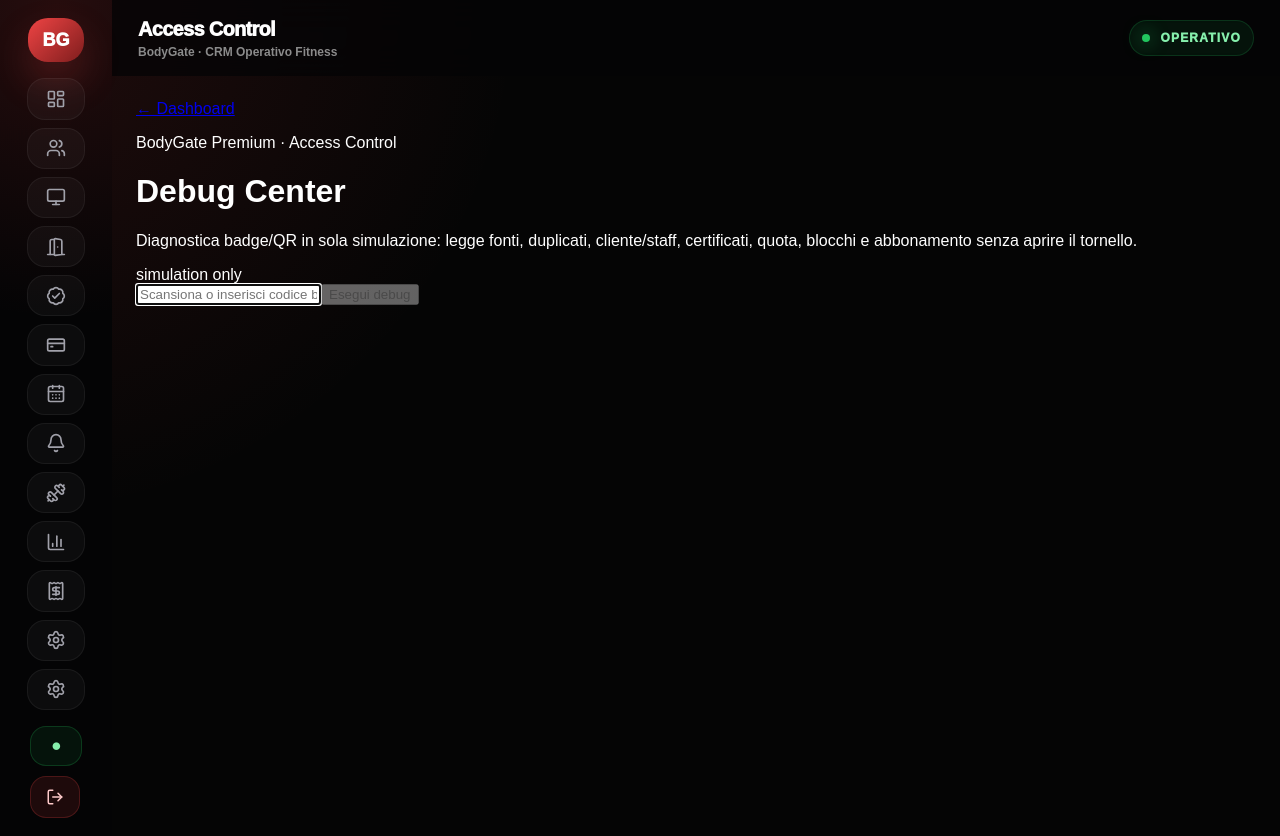
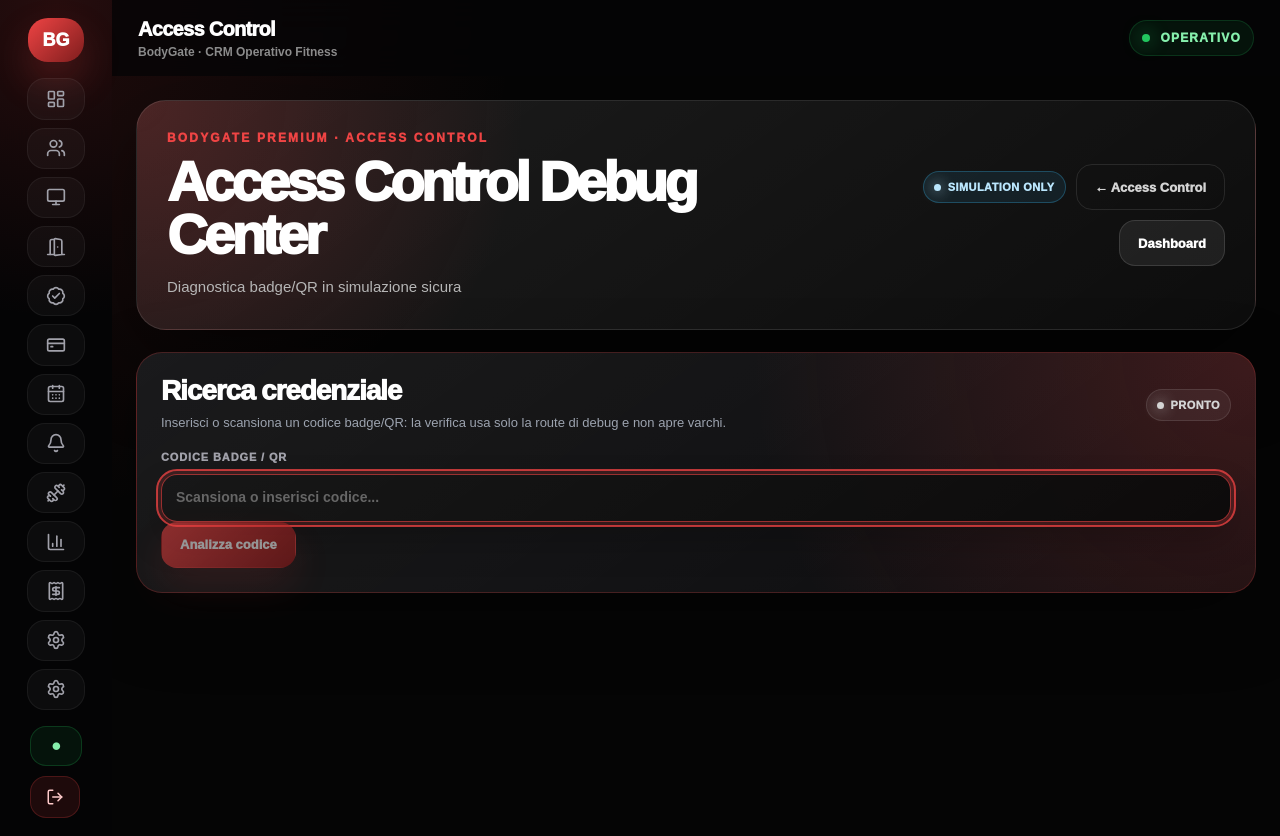
Before and after one commit to BodyGate/bodygate-admin, a Next.js app: page /access-control/debug in a window 1280 px wide. Built offline with nearby package versions, Linux system fonts and the light colour scheme.

Commit message:
Refine access control debug UI

```diff
--- a/app/access-control/debug/page.tsx
+++ b/app/access-control/debug/page.tsx
@@ -1,55 +1,115 @@
 "use client";
 
-import Link from "next/link";
-import { FormEvent, useMemo, useState } from "react";
+import type { FormEvent, ReactNode } from "react";
+import { useMemo, useState } from "react";
+import BGButton from "../../components/ui/BGButton";
+import BGCard from "../../components/ui/BGCard";
+
+type DebugMatch = {
+  source?: string;
+  field?: string;
+  id?: string | null;
+  owner_type?: string;
+  owner_id?: string | null;
+  code?: string;
+  active?: boolean | null;
+  status?: string | null;
+};
+
+type DebugPerson = {
+  id?: string;
+  name?: string | null;
+  email?: string | null;
+  phone?: string | null;
+  branch_id?: string | null;
+  is_active?: boolean;
+  role?: string | null;
+  badge_code?: string | null;
+  controller_code?: string | null;
+};
+
+type DebugCheck = {
+  status?: string;
+  required?: boolean;
+  active_matches?: number;
+  inactive_matches?: number;
+  customer_fields?: Record<string, unknown>;
+  latest_records?: unknown[];
+  item?: Record<string, unknown> | null;
+  items?: Record<string, unknown>[];
+};
 
 type DebugResponse = {
   input?: { code?: string; checked_at?: string };
-  matches?: any[];
+  matches?: DebugMatch[];
   owner_type?: string;
-  customer?: any;
-  staff?: any;
-  checks?: Record<string, any>;
+  customer?: DebugPerson | null;
+  staff?: DebugPerson | null;
+  checks?: Record<string, DebugCheck>;
   warnings?: string[];
   final_allowed?: boolean;
   final_reason?: string;
   simulation_only?: boolean;
 };
 
-function StatusPill({ ok, label }: { ok?: boolean; label: string }) {
+type Tone = "success" | "danger" | "warning" | "info" | "neutral";
+
+const POSITIVE_STATUSES = new Set(["valid", "active", "clear", "not_required", "valid_or_legacy"]);
+const WARNING_STATUSES = new Set(["not_checked", "unknown", "legacy"]);
+
+function statusTone(status?: string): Tone {
+  if (!status) return "neutral";
+  if (POSITIVE_STATUSES.has(status)) return "success";
+  if (WARNING_STATUSES.has(status)) return "warning";
+  return "danger";
+}
+
+function StatusBadge({ tone = "neutral", label }: { tone?: Tone; label: string }) {
+  const className = tone === "neutral" ? "bg-status" : `bg-status bg-status-${tone}`;
+  return <span className={className}>{label}</span>;
+}
+
+function DiagnosticCard({ title, status, children }: { title: string; status?: string; children: ReactNode }) {
   return (
-    <span className={`inline-flex rounded-full border px-3 py-1 text-xs font-black uppercase tracking-[0.18em] ${ok ? "border-emerald-400/40 bg-emerald-500/10 text-emerald-200" : "border-red-500/40 bg-red-500/10 text-red-100"}`}>
-      {label}
-    </span>
+    <BGCard variant="soft" className="min-h-full">
+      <div className="bg-section-header !mb-0">
+        <div>
+          <h2>{title}</h2>
+        </div>
+        <StatusBadge tone={statusTone(status)} label={status || "n/d"} />
+      </div>
+      <div className="grid gap-3">{children}</div>
+    </BGCard>
   );
 }
 
-function DebugCard({ title, subtitle, children }: { title: string; subtitle?: string; children: React.ReactNode }) {
+function FieldRow({ label, value }: { label: string; value?: ReactNode }) {
   return (
-    <section className="rounded-[28px] border border-white/10 bg-white/[0.045] p-6 shadow-2xl shadow-black/30 backdrop-blur">
-      <div className="mb-4 flex items-start justify-between gap-4">
-        <div>
-          <h2 className="text-lg font-black text-white">{title}</h2>
-          {subtitle ? <p className="mt-1 text-sm text-zinc-400">{subtitle}</p> : null}
-        </div>
-      </div>
-      {children}
-    </section>
+    <div className="bg-label-value-row rounded-2xl border border-white/10 bg-black/25 px-4 py-3">
+      <span className="bg-field-label">{label}</span>
+      <span className="min-w-0 break-words text-sm font-extrabold text-zinc-100">{value ?? "—"}</span>
+    </div>
   );
 }
 
-function JsonBox({ value }: { value: unknown }) {
-  return <pre className="max-h-72 overflow-auto rounded-2xl border border-white/10 bg-black/50 p-4 text-xs leading-relaxed text-zinc-200">{JSON.stringify(value, null, 2)}</pre>;
+function formatDateTime(value?: string) {
+  if (!value) return "—";
+  const date = new Date(value);
+  if (Number.isNaN(date.getTime())) return value;
+  return new Intl.DateTimeFormat("it-IT", { dateStyle: "medium", timeStyle: "short" }).format(date);
 }
 
-function CheckLine({ label, value }: { label: string; value: string }) {
-  const good = ["valid", "active", "clear", "not_required", "valid_or_legacy"].includes(value);
-  return (
-    <div className="flex items-center justify-between gap-4 rounded-2xl border border-white/10 bg-black/30 px-4 py-3">
-      <span className="text-sm font-bold text-zinc-300">{label}</span>
-      <StatusPill ok={good} label={value} />
-    </div>
-  );
+function compactValue(value: unknown): string {
+  if (value === null || value === undefined || value === "") return "—";
+  if (typeof value === "boolean") return value ? "Sì" : "No";
+  if (typeof value === "string" || typeof value === "number") return String(value);
+  return "Disponibile nel dettaglio tecnico";
+}
+
+function CheckSummary({ check }: { check?: DebugCheck }) {
+  if (!check) return <p className="bg-empty-description">Controllo non eseguito per questo codice.</p>;
+  const rows = Object.entries(check).filter(([key]) => key !== "status").slice(0, 4);
+  return rows.length ? rows.map(([key, value]) => <FieldRow key={key} label={key.replaceAll("_", " ")} value={compactValue(value)} />) : <p className="bg-empty-description">Nessun dato aggiuntivo disponibile.</p>;
 }
 
 export default function AccessControlDebugPage() {
@@ -59,6 +119,8 @@
   const [error, setError] = useState<string | null>(null);
 
   const checks = useMemo(() => result?.checks || {}, [result]);
+  const owner = result?.customer || result?.staff || null;
+  const finalTone: Tone = result?.final_allowed ? "success" : "danger";
 
   async function runDebug(event: FormEvent<HTMLFormElement>) {
     event.preventDefault();
@@ -72,7 +134,7 @@
         headers: { "Content-Type": "application/json" },
         body: JSON.stringify({ code }),
       });
-      const json = await res.json();
+      const json = (await res.json()) as DebugResponse;
       setResult(json);
       if (!res.ok) setError(json.final_reason || "Diagnostica non riuscita");
     } catch (err) {
@@ -83,94 +145,99 @@
   }
 
   return (
-    <main className="min-h-screen bg-[#050505] text-white">
-      <div className="absolute inset-0 -z-0 bg-[radial-gradient(circle_at_top_left,rgba(220,38,38,0.24),transparent_34%),radial-gradient(circle_at_80%_10%,rgba(255,255,255,0.08),transparent_28%)]" />
-      <div className="relative z-10 mx-auto max-w-7xl px-6 py-10">
-        <Link href="/" className="text-sm font-bold uppercase tracking-[0.22em] text-zinc-400 transition hover:text-white">← Dashboard</Link>
-
-        <header className="mt-6 overflow-hidden rounded-[34px] border border-red-500/20 bg-gradient-to-br from-zinc-950 via-black to-red-950/40 p-8 shadow-2xl shadow-red-950/20">
-          <div className="flex flex-col gap-6 lg:flex-row lg:items-end lg:justify-between">
-            <div>
-              <p className="text-xs font-black uppercase tracking-[0.35em] text-red-300">BodyGate Premium · Access Control</p>
-              <h1 className="mt-4 text-4xl font-black tracking-tight md:text-6xl">Debug Center</h1>
-              <p className="mt-4 max-w-2xl text-zinc-300">Diagnostica badge/QR in sola simulazione: legge fonti, duplicati, cliente/staff, certificati, quota, blocchi e abbonamento senza aprire il tornello.</p>
-            </div>
-            <StatusPill ok label="simulation only" />
+    <main className="min-h-screen overflow-hidden bg-[#050505] text-white">
+      <div className="pointer-events-none fixed inset-0 bg-[radial-gradient(circle_at_12%_8%,rgba(239,68,68,0.28),transparent_32%),radial-gradient(circle_at_88%_12%,rgba(255,255,255,0.10),transparent_26%),linear-gradient(180deg,rgba(5,5,5,0),#050505_72%)]" />
+      <div className="relative mx-auto grid max-w-7xl gap-6 px-4 py-8 sm:px-6 lg:px-8 lg:py-10">
+        <header className="bg-page-header !mb-0">
+          <div>
+            <div className="bg-eyebrow">BodyGate Premium · Access Control</div>
+            <h1>Access Control Debug Center</h1>
+            <p>Diagnostica badge/QR in simulazione sicura</p>
+          </div>
+          <div className="bg-header-actions">
+            <StatusBadge tone="info" label="Simulation only" />
+            <BGButton href="/access" variant="ghost">← Access Control</BGButton>
+            <BGButton href="/" variant="secondary">Dashboard</BGButton>
           </div>
         </header>
 
-        <section className="mt-8 rounded-[30px] border border-white/10 bg-white/[0.055] p-6 shadow-2xl shadow-black/30">
-          <form onSubmit={runDebug} className="grid gap-4 lg:grid-cols-[1fr_auto]">
-            <input
-              value={code}
-              onChange={(event) => setCode(event.target.value)}
-              className="rounded-2xl border border-white/10 bg-black/60 px-5 py-4 text-lg font-bold text-white outline-none ring-red-500/40 transition placeholder:text-zinc-600 focus:border-red-400 focus:ring-4"
-              placeholder="Scansiona o inserisci codice badge / QR"
-              autoFocus
-              disabled={loading}
-            />
-            <button className="rounded-2xl bg-red-600 px-8 py-4 text-sm font-black uppercase tracking-[0.22em] text-white shadow-lg shadow-red-950/40 transition hover:bg-red-500 disabled:cursor-not-allowed disabled:opacity-50" disabled={loading || !code.trim()}>
-              {loading ? "Analisi..." : "Esegui debug"}
-            </button>
+        <BGCard variant="premium">
+          <div className="bg-section-header !mb-0">
+            <div>
+              <h2>Ricerca credenziale</h2>
+              <p>Inserisci o scansiona un codice badge/QR: la verifica usa solo la route di debug e non apre varchi.</p>
+            </div>
+            {loading ? <StatusBadge tone="info" label="Analisi in corso" /> : <StatusBadge label="Pronto" />}
+          </div>
+          <form onSubmit={runDebug} className="grid gap-4 lg:grid-cols-[1fr_auto] lg:items-end">
+            <label className="bg-field">
+              <span className="bg-field-label">Codice badge / QR</span>
+              <input
+                value={code}
+                onChange={(event) => setCode(event.target.value)}
+                className="bg-input !min-h-[58px] !text-base"
+                placeholder="Scansiona o inserisci codice..."
+                autoFocus
+                disabled={loading}
+              />
+            </label>
+            <BGButton type="submit" disabled={loading || !code.trim()} className="!min-h-[58px] !px-7">
+              {loading ? "Analisi..." : "Analizza codice"}
+            </BGButton>
           </form>
-          {error ? <p className="mt-4 rounded-2xl border border-red-500/30 bg-red-500/10 p-4 text-sm font-bold text-red-100">{error}</p> : null}
-        </section>
+          {error ? <div className="rounded-2xl border border-red-500/30 bg-red-500/10 p-4 text-sm font-extrabold text-red-100">{error}</div> : null}
+        </BGCard>
 
         {result ? (
-          <div className="mt-8 grid gap-6 lg:grid-cols-2">
-            <DebugCard title="Input ricevuto" subtitle="Payload normalizzato dalla diagnostica">
-              <JsonBox value={result.input} />
-            </DebugCard>
+          <>
+            <BGCard variant={result.final_allowed ? "success" : "danger"}>
+              <div className="flex flex-col gap-5 md:flex-row md:items-center md:justify-between">
+                <div>
+                  <div className="bg-eyebrow">Esito finale</div>
+                  <h2 className={`text-4xl font-black tracking-tight md:text-6xl ${result.final_allowed ? "text-emerald-200" : "text-red-100"}`}>
+                    {result.final_allowed ? "ACCESSO CONSENTITO" : "ACCESSO NEGATO"}
+                  </h2>
+                  <p className="mt-3 max-w-3xl text-lg font-bold text-white">{result.final_reason || "Motivo non disponibile"}</p>
+                  <p className="mt-3 text-sm font-semibold text-zinc-300">Simulazione sicura: nessuna apertura tornello, nessun log accesso</p>
+                </div>
+                <StatusBadge tone={finalTone} label={result.final_allowed ? "consentito" : "negato"} />
+              </div>
+            </BGCard>
 
-            <DebugCard title="Esito finale" subtitle="Simulazione: nessuna apertura reale">
-              <div className="space-y-4">
-                <StatusPill ok={result.final_allowed} label={result.final_allowed ? "consentito" : "negato"} />
-                <p className="text-2xl font-black text-white">{result.final_reason}</p>
-                {result.simulation_only ? <p className="text-sm text-zinc-400">API separata di debug: non scrive log accesso e non attiva bridge/tornello.</p> : null}
-              </div>
-            </DebugCard>
+            <section className="grid gap-5 lg:grid-cols-2 xl:grid-cols-3">
+              <DiagnosticCard title="Input ricevuto" status="valid">
+                <FieldRow label="Codice" value={<span className="font-mono">{result.input?.code || "—"}</span>} />
+                <FieldRow label="Verificato il" value={formatDateTime(result.input?.checked_at)} />
+              </DiagnosticCard>
 
-            <DebugCard title="Dove è stato trovato" subtitle={`Owner type: ${result.owner_type || "none"}`}>
-              {result.matches?.length ? <JsonBox value={result.matches} /> : <p className="text-zinc-400">Nessuna corrispondenza trovata.</p>}
-            </DebugCard>
+              <DiagnosticCard title="Dove è stato trovato" status={result.matches?.length ? result.owner_type || "found" : "missing"}>
+                <FieldRow label="Owner type" value={result.owner_type || "none"} />
+                <FieldRow label="Corrispondenze" value={result.matches?.length || 0} />
+                {result.matches?.slice(0, 3).map((match, index) => <FieldRow key={`${match.source}-${index}`} label={match.source || `match ${index + 1}`} value={`${match.field || "campo"} · ${match.status || "n/d"}`} />)}
+              </DiagnosticCard>
 
-            <DebugCard title="Cliente / Staff">
-              <JsonBox value={result.customer || result.staff || { status: "Nessun proprietario risolto" }} />
-            </DebugCard>
+              <DiagnosticCard title="Cliente/Staff" status={checks.customer?.status || checks.staff?.status || (owner ? "active" : "missing")}>
+                <FieldRow label="Nome" value={owner?.name} />
+                <FieldRow label="Email" value={owner?.email} />
+                <FieldRow label="Telefono" value={owner?.phone} />
+                <FieldRow label="Ruolo/Sede" value={owner?.role || owner?.branch_id} />
+              </DiagnosticCard>
 
-            <DebugCard title="Credenziale">
-              <CheckLine label="Stato" value={checks.credential?.status || "unknown"} />
-              <JsonBox value={checks.credential} />
-            </DebugCard>
+              <DiagnosticCard title="Credenziale" status={checks.credential?.status}><CheckSummary check={checks.credential} /></DiagnosticCard>
+              <DiagnosticCard title="Abbonamento" status={checks.subscription?.status}><CheckSummary check={checks.subscription} /></DiagnosticCard>
+              <DiagnosticCard title="Certificato medico" status={checks.medical_certificate?.status}><CheckSummary check={checks.medical_certificate} /></DiagnosticCard>
+              <DiagnosticCard title="Quota associativa" status={checks.membership_fee?.status}><CheckSummary check={checks.membership_fee} /></DiagnosticCard>
+              <DiagnosticCard title="Blocchi" status={checks.blocks?.status}><CheckSummary check={checks.blocks} /></DiagnosticCard>
+              <DiagnosticCard title="Warning/anomalie" status={result.warnings?.length ? "warning" : "clear"}>
+                {result.warnings?.length ? result.warnings.map((warning, index) => <div key={`${warning}-${index}`} className="rounded-2xl border border-amber-400/30 bg-amber-400/10 p-4 text-sm font-bold text-amber-100">{warning}</div>) : <p className="bg-empty-description">Nessun warning rilevato.</p>}
+              </DiagnosticCard>
+            </section>
 
-            <DebugCard title="Abbonamento">
-              <CheckLine label="Stato" value={checks.subscription?.status || "not_checked"} />
-              <JsonBox value={checks.subscription} />
-            </DebugCard>
-
-            <DebugCard title="Certificato medico">
-              <CheckLine label="Stato" value={checks.medical_certificate?.status || "not_checked"} />
-              <JsonBox value={checks.medical_certificate} />
-            </DebugCard>
-
-            <DebugCard title="Quota associativa">
-              <CheckLine label="Stato" value={checks.membership_fee?.status || "not_checked"} />
-              <JsonBox value={checks.membership_fee} />
-            </DebugCard>
-
-            <DebugCard title="Blocchi cliente">
-              <CheckLine label="Stato" value={checks.blocks?.status || "not_checked"} />
-              <JsonBox value={checks.blocks} />
-            </DebugCard>
-
-            <DebugCard title="Warning duplicati / incoerenze">
-              {result.warnings?.length ? (
-                <ul className="space-y-3">
-                  {result.warnings.map((warning, index) => <li key={`${warning}-${index}`} className="rounded-2xl border border-amber-400/30 bg-amber-400/10 p-4 text-sm font-bold text-amber-100">{warning}</li>)}
-                </ul>
-              ) : <p className="text-zinc-400">Nessun warning rilevato.</p>}
-            </DebugCard>
-          </div>
+            <details className="rounded-[26px] border border-white/10 bg-black/45 p-5 shadow-2xl shadow-black/30">
+              <summary className="cursor-pointer text-sm font-black uppercase tracking-[0.18em] text-zinc-200">Dettaglio tecnico</summary>
+              <pre className="mt-4 max-h-96 overflow-auto rounded-2xl border border-white/10 bg-black/70 p-4 text-xs leading-relaxed text-zinc-200">{JSON.stringify(result, null, 2)}</pre>
+            </details>
+          </>
         ) : null}
       </div>
     </main>
```
